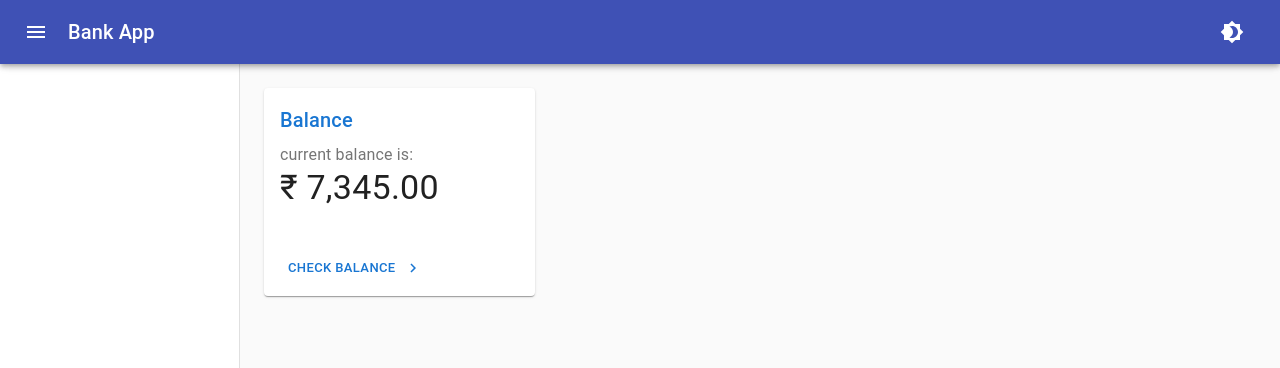
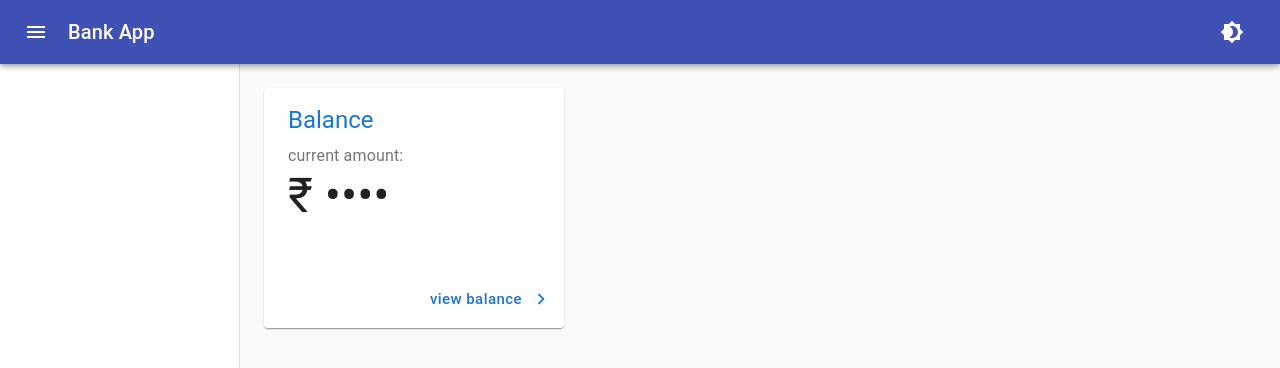
Before and after one commit to aragon12/my_bankapp, a React (Create React App) app: page / in a window 1280 px wide. Shown: the top 368 px of the page. Built offline with nearby package versions, Linux system fonts and the light colour scheme.

Commit message:
bankapp: balTile: redesign UI

```diff
--- a/src/App.js
+++ b/src/App.js
@@ -2,10 +2,11 @@ import AppDrawer from "./AppDrawer";
 import BalTile from "./BalTile";
 
 function App() {
+  // Amount default ••••
   return (
     <div>
       <AppDrawer open={true}>
-        <BalTile amount="7,345.00" />
+        <BalTile amount="••••" />
       </AppDrawer>
     </div>
   )
--- a/src/BalTile.js
+++ b/src/BalTile.js
@@ -7,43 +7,56 @@ import ChevronRightIcon from "@material-ui/icons/ChevronRight";
 
 const useStyles = makeStyles((theme) => ({
   paper: {
-    paddingTop: theme.spacing(2),
-    paddingLeft: theme.spacing(2),
-    paddingBottom: theme.spacing(1),
-    paddingRight: theme.spacing(12),
-    display: "inline-block",
+    display: 'flex',
+    flexDirection: 'column',
+    height: 240,
+    width: 300,
   },
   balbtn: {
+    color: theme.palette.primary.main,
     padding: theme.spacing(1),
-    marginTop: theme.spacing(5),
-    color: theme.palette.primary.main,
+    margin: theme.spacing(1),
+    textTransform: 'none',
+  },
+  btncont: {
+    textAlign: 'right',
+  },
+  content: {
+    flexGrow: 1,
+    paddingLeft: theme.spacing(3),
+    paddingTop: theme.spacing(2),
   },
 }));
 
 function BalTile(props) {
   const classes = useStyles();
-  return(
+  return (
     <div>
       <CssBaseline />
       <Paper className={classes.paper}>
+        <div className={classes.content}>
           <Typography
-          variant="h6"
+            variant="h5"
             color="primary"
-          gutterBottom>
+            gutterBottom
+          >
             Balance
           </Typography>
           <Typography color="textSecondary">
-          current balance is:
+            current amount:
           </Typography>
-          <Typography variant="h4">
+          <Typography variant="h3">
             ₹ {props.amount}
           </Typography>
+        </div>
+        <div className={classes.btncont}>
           <Button
-            size='small'
+            size='large'
             endIcon={<ChevronRightIcon />}
             className={classes.balbtn}>
-              check balance
+            view balance
           </Button>
+        </div>
       </Paper>
     </div>
   );
```
Lines whose indentation alone changed are shown as unchanged.
